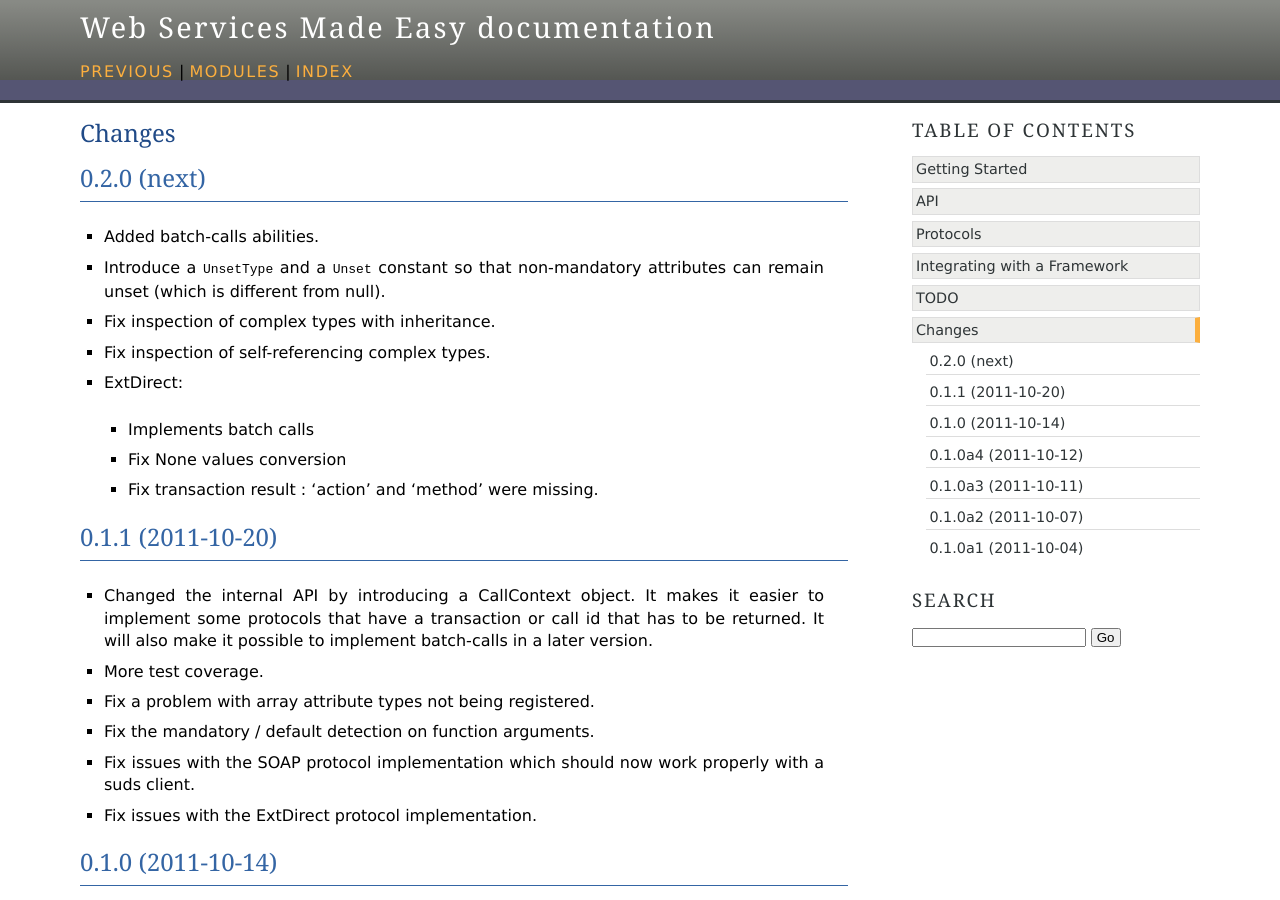
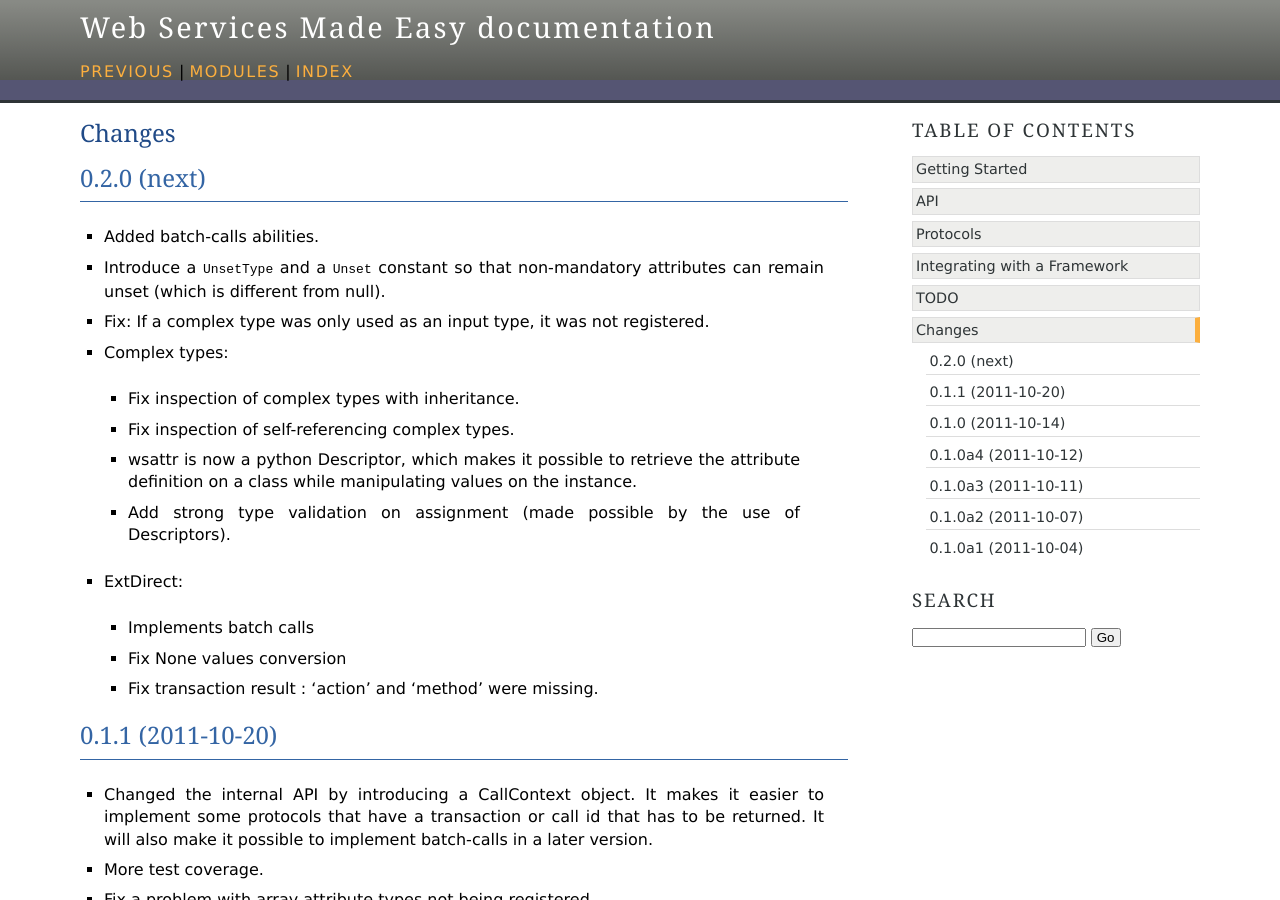
Before and after one commit to openstack-archive/wsme, a Sphinx documentation site: the page built from doc/changes.rst, in a window 1280 px wide and 900 px high. Built offline with Sphinx 7.4.7, drawn with Linux system fonts in a browser that asks for light colours; the version number could not be read and is left out.

Commit message:
Completed the change list

```diff
--- a/doc/changes.rst
+++ b/doc/changes.rst
@@ -10,9 +10,21 @@ Changes
     so that non-mandatory attributes can remain unset (which is
     different from null).
 
-*   Fix inspection of complex types with inheritance.
+*   Fix: If a complex type was only used as an input type, it was
+    not registered.
 
-*   Fix inspection of self-referencing complex types.
+*   Complex types:
+
+    -   Fix inspection of complex types with inheritance.
+
+    -   Fix inspection of self-referencing complex types.
+
+    -   wsattr is now a python Descriptor, which makes it possible
+        to retrieve the attribute definition on a class while
+        manipulating values on the instance.
+
+    -   Add strong type validation on assignment (made possible by
+        the use of Descriptors).
 
 *   ExtDirect:
 
```
